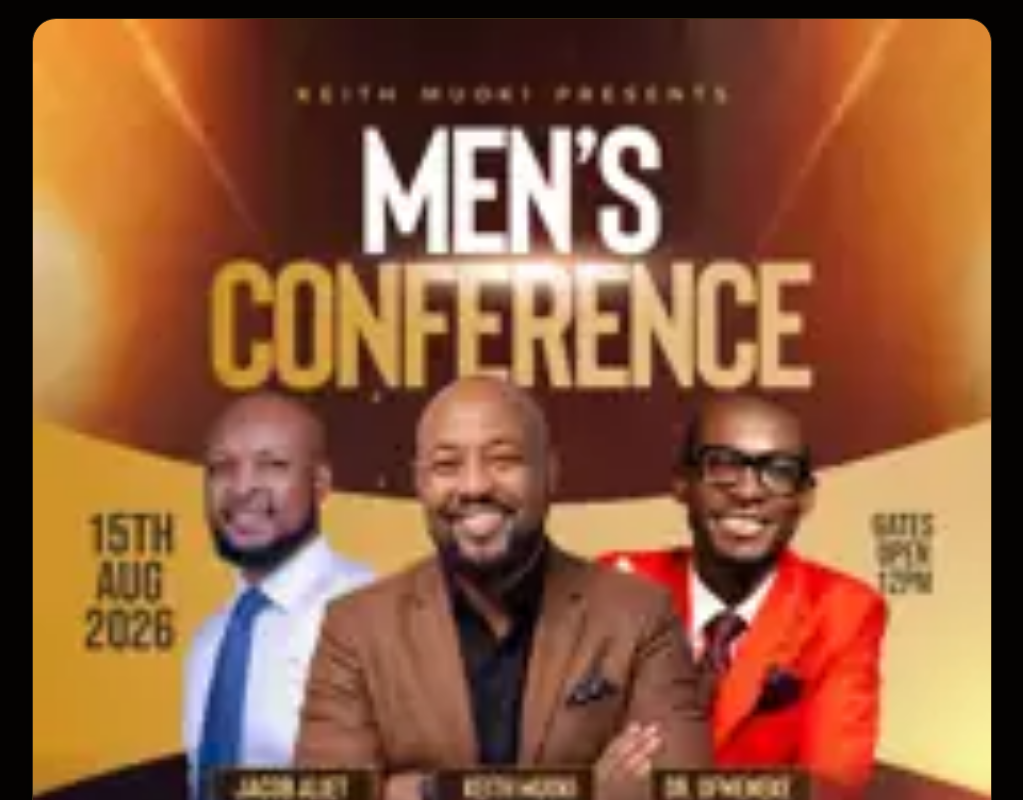
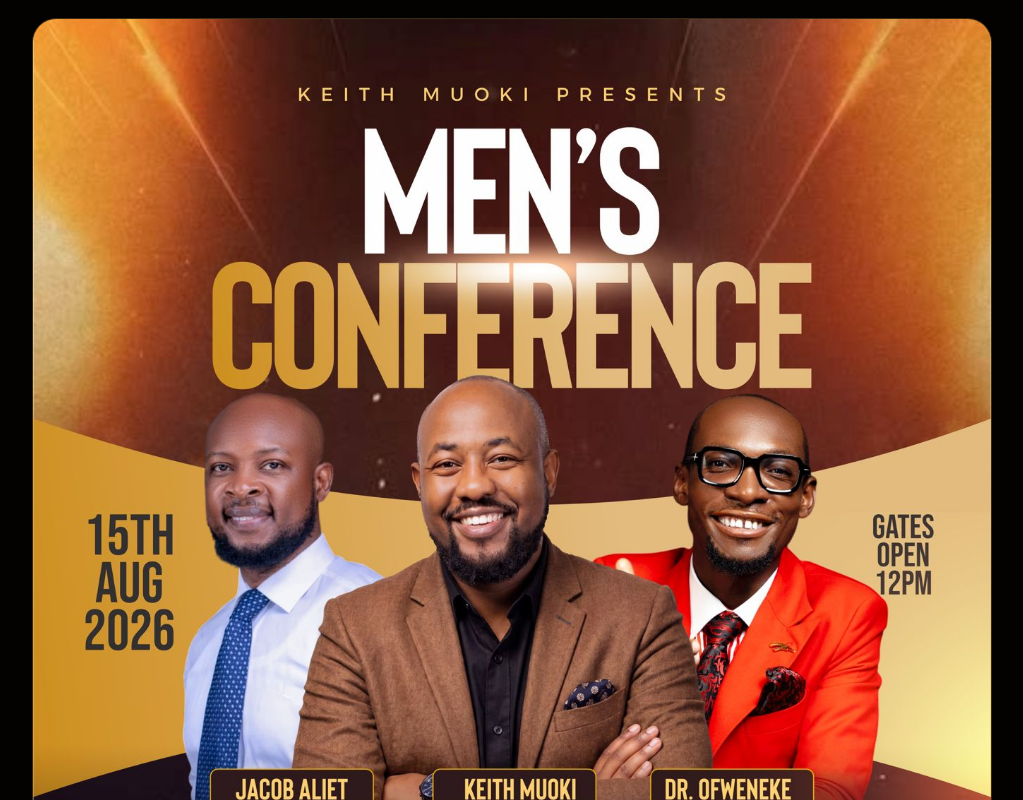
Before and after one commit to mbuguaryan/Ticketing-system-and-payment-, a Next.js app: page / in a window 1280 px wide. Shown: the top 800 px of the page, without its empty margins (128-1151 px from the left). Built offline with nearby package versions, Linux system fonts and the light colour scheme.

Commit message:
Use uploaded conference poster image

```diff
--- a/app/conference/men-conference-2026/page.tsx
+++ b/app/conference/men-conference-2026/page.tsx
@@ -21,7 +21,7 @@ export default function ConferencePage() {
           }}
         >
           <img
-            src="/mens-conference-poster.svg"
+            src="/mens-conference-poster.jpeg"
             alt="Men’s Conference 2026 poster"
             style={{ width: "100%", display: "block" }}
           />
```
